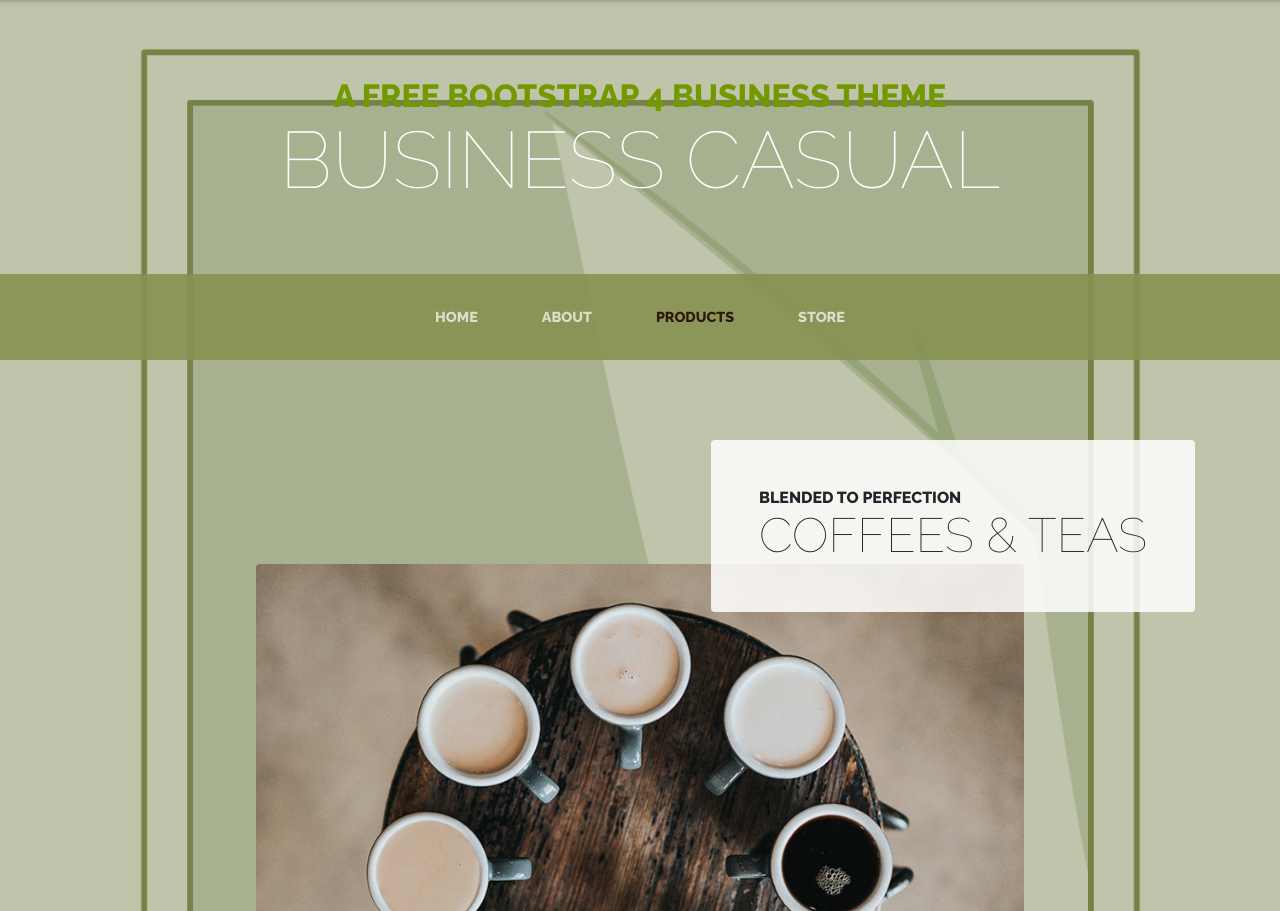
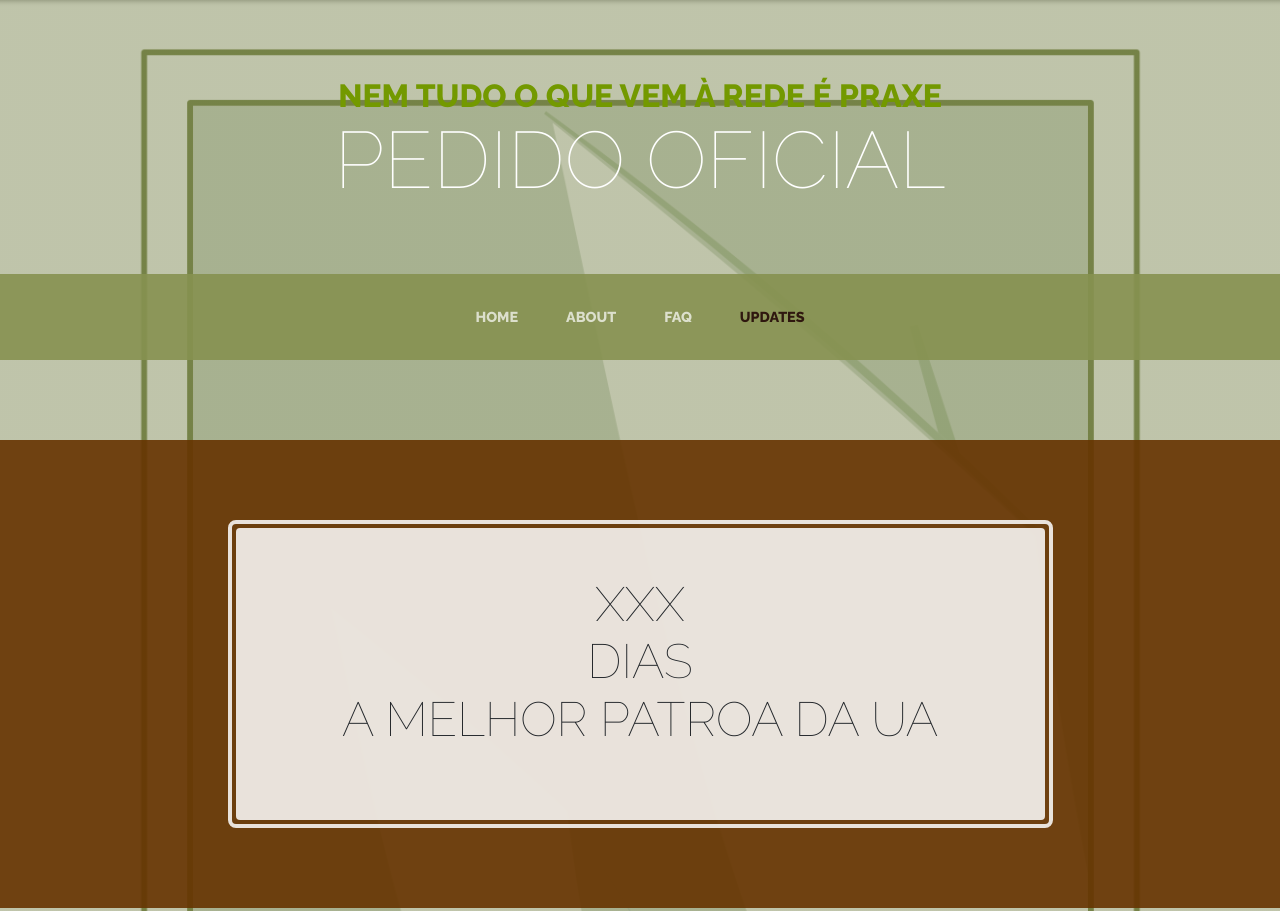
Before and after one commit to flisadora/flisadora.github.io, a plain HTML site: page products.html in a window 1280 px wide. Shown: the top 911 px of the page. Drawn offline with Linux system fonts and the light colour scheme.

Commit message:
inserting tab 'Updates'

```diff
--- /dev/null
+++ b/global.js
@@ -0,0 +1,12 @@
+$(document).ready(function () {
+    var today = new Date();
+    var date_init = "11/26/2018";
+    var date_curr = (today.getMonth()+1)+'/'+today.getDate()+'/'+today.getFullYear();
+    dt1 = new Date(date_init);
+    dt2 = new Date(date_curr);
+    //var days =  Math.floor((Date.UTC(dt2.getFullYear(), dt2.getMonth(), dt2.getDate()) - Date.UTC(dt1.getFullYear(), dt1.getMonth(), dt1.getDate()) ) /(1000 * 60 * 60 * 24));
+    $("#days").val(Math.floor((Date.UTC(dt2.getFullYear(), dt2.getMonth(), dt2.getDate()) - Date.UTC(dt1.getFullYear(), dt1.getMonth(), dt1.getDate()) ) /(1000 * 60 * 60 * 24)));
+    console.log(dt1);
+    console.log(dt2);
+    console.log(days);
+})
--- a/products.html
+++ b/products.html
@@ -8,7 +8,9 @@
     <meta name="description" content="">
     <meta name="author" content="">
 
-    <title>Business Casual - Start Bootstrap Theme</title>
+    <link rel="shortcut icon" href="img/faina.ico" type="image/x-icon" />
+
+    <title>Pedido Para Estimada Moça Rafaela</title>
 
     <!-- Bootstrap core CSS -->
     <link href="vendor/bootstrap/css/bootstrap.min.css" rel="stylesheet">
@@ -25,37 +27,52 @@
   <body>
 
     <h1 class="site-heading text-center text-white d-none d-lg-block">
-      <span class="site-heading-upper text-primary mb-3">A Free Bootstrap 4 Business Theme</span>
-      <span class="site-heading-lower">Business Casual</span>
+      <span class="site-heading-upper text-primary mb-3">Nem Tudo O Que Vem À Rede É Praxe</span>
+      <span class="site-heading-lower">Pedido Oficial</span>
     </h1>
 
     <!-- Navigation -->
     <nav class="navbar navbar-expand-lg navbar-dark py-lg-4" id="mainNav">
       <div class="container">
-        <a class="navbar-brand text-uppercase text-expanded font-weight-bold d-lg-none" href="#">Start Bootstrap</a>
+        <a class="navbar-brand text-uppercase text-expanded font-weight-bold d-lg-none" href="#">Menu</a>
         <button class="navbar-toggler" type="button" data-toggle="collapse" data-target="#navbarResponsive" aria-controls="navbarResponsive" aria-expanded="false" aria-label="Toggle navigation">
           <span class="navbar-toggler-icon"></span>
         </button>
         <div class="collapse navbar-collapse" id="navbarResponsive">
           <ul class="navbar-nav mx-auto">
-            <li class="nav-item px-lg-4">
-              <a class="nav-link text-uppercase text-expanded" href="index.html">Home
+            <li class="nav-item px-lg-3">
+              <a class="nav-link text-uppercase text-expanded" href="index.html">Home</a>
+            </li>
+            <li class="nav-item px-lg-3">
+              <a class="nav-link text-uppercase text-expanded" href="about.html">About</a>
+            </li>
+            <li class="nav-item px-lg-3">
+              <a class="nav-link text-uppercase text-expanded" href="store.html">FAQ</a>
+            </li>
+            <li class="nav-item active px-lg-3">
+              <a class="nav-link text-uppercase text-expanded" href="products.html">Updates
                 <span class="sr-only">(current)</span>
               </a>
-            </li>
-            <li class="nav-item px-lg-4">
-              <a class="nav-link text-uppercase text-expanded" href="about.html">About</a>
-            </li>
-            <li class="nav-item active px-lg-4">
-              <a class="nav-link text-uppercase text-expanded" href="products.html">Products</a>
-            </li>
-            <li class="nav-item px-lg-4">
-              <a class="nav-link text-uppercase text-expanded" href="store.html">Store</a>
             </li>
           </ul>
         </div>
       </div>
     </nav>
+
+    <section class="page-section cta">
+      <div class="container">
+        <div class="row">
+          <div class="col-xl-9 mx-auto">
+            <div class="cta-inner text-center rounded">
+              <h2 class="section-heading mb-4">
+                <span class="section-heading-lower"><span id="days" class="section-heading-lower">XXX</span> DIAS</span>
+                <span class="section-heading-lower">A MELHOR PATROA DA UA</span>
+              </h2>
+            </div>
+          </div>
+        </div>
+      </div>
+    </section>
 
     <section class="page-section">
       <div class="container">
@@ -63,12 +80,12 @@
           <div class="product-item-title d-flex">
             <div class="bg-faded p-5 d-flex ml-auto rounded">
               <h2 class="section-heading mb-0">
-                <span class="section-heading-upper">Blended to Perfection</span>
-                <span class="section-heading-lower">Coffees &amp; Teas</span>
+                <span class="section-heading-upper">Tomada de Posse</span>
+                <span class="section-heading-lower">O Batismo</span>
               </h2>
             </div>
           </div>
-          <img class="product-item-img mx-auto d-flex rounded img-fluid mb-3 mb-lg-0" src="img/products-01.jpg" alt="">
+          <img class="product-item-img mx-auto d-flex rounded img-fluid mb-3 mb-lg-0" src="img/batismo.jpg" alt="">
           <div class="product-item-description d-flex mr-auto">
             <div class="bg-faded p-5 rounded">
               <p class="mb-0">We take pride in our work, and it shows. Every time you order a beverage from us, we guarantee that it will be an experience worth having. Whether it's our world famous Venezuelan Cappuccino, a refreshing iced herbal tea, or something as simple as a cup of speciality sourced black coffee, you will be coming back for more.</p>
@@ -84,12 +101,12 @@
           <div class="product-item-title d-flex">
             <div class="bg-faded p-5 d-flex mr-auto rounded">
               <h2 class="section-heading mb-0">
-                <span class="section-heading-upper">Delicious Treats, Good Eats</span>
-                <span class="section-heading-lower">Bakery &amp; Kitchen</span>
+                <span class="section-heading-upper">Serenata à Santa Joana</span>
+                <span class="section-heading-lower">Dragagem</span>
               </h2>
             </div>
           </div>
-          <img class="product-item-img mx-auto d-flex rounded img-fluid mb-3 mb-lg-0" src="img/products-02.jpg" alt="">
+          <img class="product-item-img mx-auto d-flex rounded img-fluid mb-3 mb-lg-0" src="img/serenata.jpg" alt="">
           <div class="product-item-description d-flex ml-auto">
             <div class="bg-faded p-5 rounded">
               <p class="mb-0">Our seasonal menu features delicious snacks, baked goods, and even full meals perfect for breakfast or lunchtime. We source our ingredients from local, oragnic farms whenever possible, alongside premium vendors for specialty goods.</p>
@@ -110,7 +127,7 @@
               </h2>
             </div>
           </div>
-          <img class="product-item-img mx-auto d-flex rounded img-fluid mb-3 mb-lg-0" src="img/products-03.jpg" alt="">
+          <img class="product-item-img mx-auto d-flex rounded img-fluid mb-3 mb-lg-0" src="img/jantar.jpg" alt="">
           <div class="product-item-description d-flex mr-auto">
             <div class="bg-faded p-5 rounded">
               <p class="mb-0">Travelling the world for the very best quality coffee is something take pride in. When you visit us, you'll always find new blends from around the world, mainly from regions in Central and South America. We sell our blends in smaller to large bulk quantities. Please visit us in person for more details.</p>
@@ -122,13 +139,14 @@
 
     <footer class="footer text-faded text-center py-5">
       <div class="container">
-        <p class="m-0 small">Copyright &copy; Your Website 2018</p>
+        <p class="m-0 small">Copyright &copy; Lama (Isadora Loredo) Eng. Informática 2018</p>
       </div>
     </footer>
 
     <!-- Bootstrap core JavaScript -->
     <script src="vendor/jquery/jquery.min.js"></script>
     <script src="vendor/bootstrap/js/bootstrap.bundle.min.js"></script>
+    <script src="global.js"></script>
 
   </body>
 
```
Also changed, not shown: img/batismo.jpg (added), img/batismo1.jpg (added), img/jantar.jpg (added), img/serenata.jpg (added), img/serenata2.jpg (added), 4 other files.
